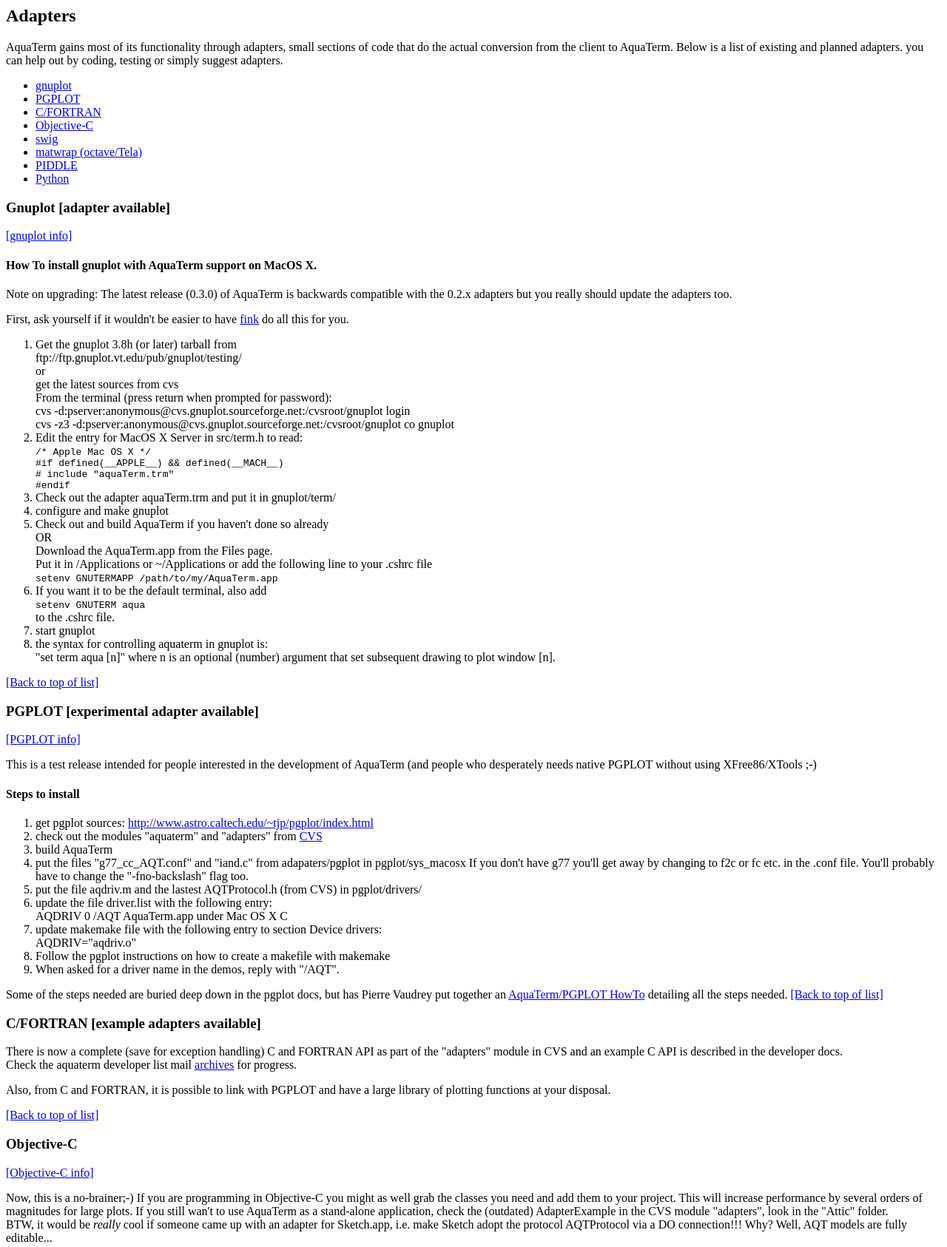
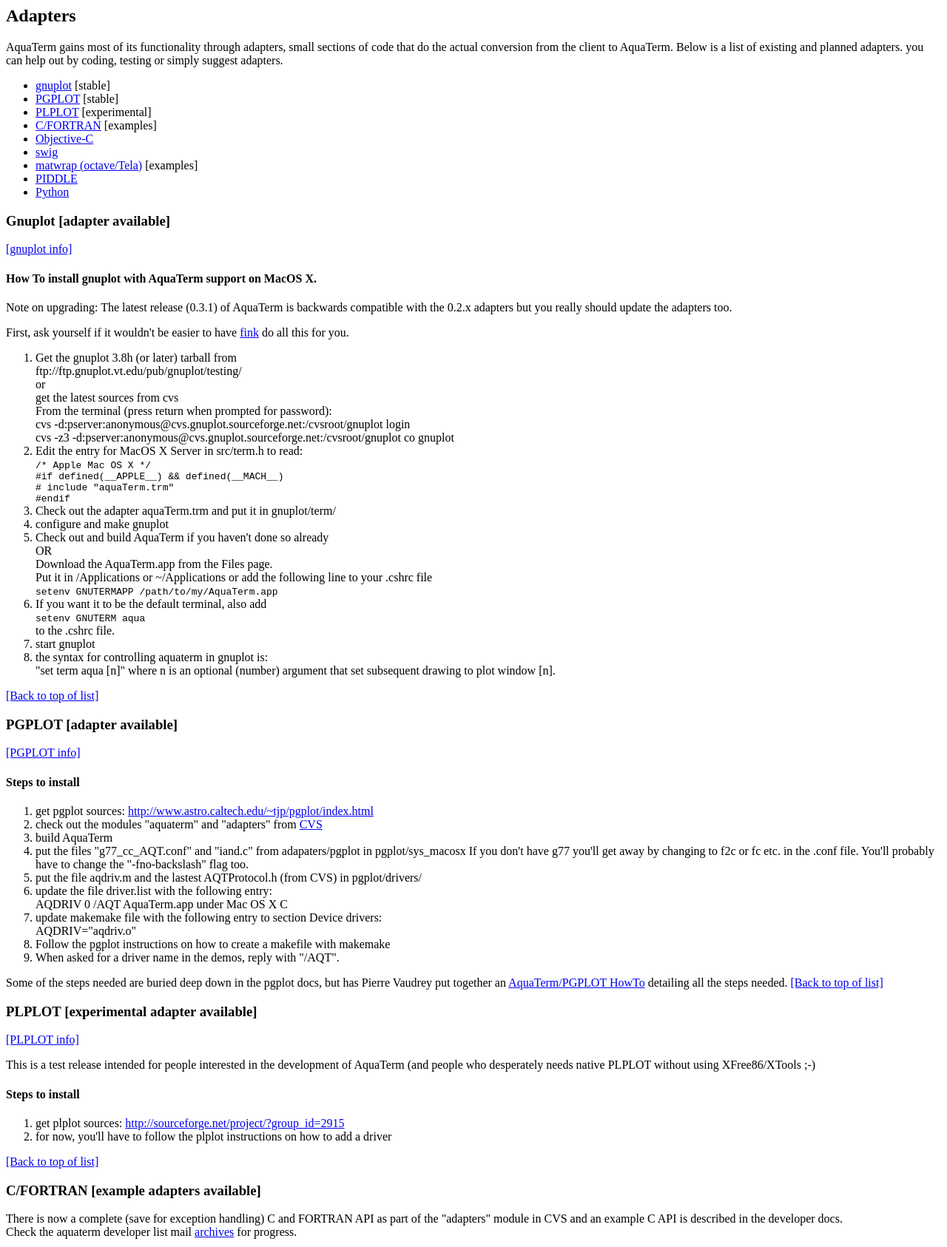
Before and after one commit to AquaTerm/old_website, a plain HTML site: page docs/adapters.html in a window 1280 px wide. Shown: the top 1686 px of the page at 74% size. Drawn offline with Linux system fonts and the light colour scheme.

Commit message:
Update to 0.3.1

```diff
--- a/docs/adapters.html
+++ b/docs/adapters.html
@@ -13,12 +13,13 @@ AquaTerm gains most of its functionality through adapters, small sections of cod
 </P>
 
 <ul compact id="topmenu">
-	<li><a href="#gnuplot">gnuplot</a></li>
-	<li><a href="#pgplot" target="_self">PGPLOT</a></li>
-	<li><a href="#c_fortran" target="_self">C/FORTRAN</a></li>
+	<li><a href="#gnuplot">gnuplot</a> [stable]</li>
+	<li><a href="#pgplot" target="_self">PGPLOT</a> [stable]</li>
+	<li><a href="#pgplot" target="_self">PLPLOT</a> [experimental]</li>
+	<li><a href="#c_fortran" target="_self">C/FORTRAN</a> [examples]</li>
 	<li><a href="#objc" target="_self">Objective-C</a></li>
 	<li><a href="#swig" target="_self">swig</a></li>
-	<li><a href="#matwrap" target="_self">matwrap (octave/Tela)</a></li>
+	<li><a href="#matwrap" target="_self">matwrap (octave/Tela)</a> [examples]</li>
 	<li><a href="#piddle" target="_self">PIDDLE</a></li>
 	<li><a href="#python" target="_self">Python</a></li>
 	<!--<li><a href="#perl" target="_self">Perl</a></li>
@@ -34,7 +35,7 @@ AquaTerm gains most of its functionality through adapters, small sections of cod
 
 <h4>How To install gnuplot with AquaTerm support on MacOS X.
 </h4>
-Note on upgrading: The latest release (0.3.0) of AquaTerm is backwards compatible with the 0.2.x adapters but you really should update the adapters too.
+Note on upgrading: The latest release (0.3.1) of AquaTerm is backwards compatible with the 0.2.x adapters but you really should update the adapters too.
 <P>
 First, ask yourself if it wouldn't be easier to have <a href="http://fink.sourceforge.net" target="_blank">fink</a> do all this for you.
 </P>
@@ -71,13 +72,10 @@ cvs -z3 -d:pserver:anonymous@cvs.gnuplot.sourceforge.net:/cvsroot/gnuplot co gnu
 		</OL>
 <a href="#topmenu" target="_self">[Back to top of list]</a>
 
-<h3><a id="pgplot">PGPLOT [experimental adapter available]</a></h3>
+<h3><a id="pgplot">PGPLOT [adapter available]</a></h3>
 <p>
 <a href="http://www.astro.caltech.edu/~tjp/pgplot/index.html" target="_blank">[PGPLOT info]</a>
 </p>
-This is a test release intended for people interested in the development of AquaTerm
-(and people who desperately needs native PGPLOT without using XFree86/XTools ;-)
-
 <h4>Steps to install</h4>
 
 <ol compact>
@@ -100,6 +98,41 @@ This is a test release intended for people interested in the development of Aqua
 </ol>
 
 Some of the steps needed are buried deep down in the pgplot docs, but has Pierre Vaudrey put together an <a href="./PGPlotAquaHowTo.pdf">AquaTerm/PGPLOT HowTo</a> detailing all the steps needed.
+
+<a href="#topmenu" target="_self">[Back to top of list]</a>
+<h3><a id="plplot">PLPLOT [experimental adapter available]</a></h3>
+<p>
+<a href="http://plplot.sourceforge.net/" target="_blank">[PLPLOT info]</a>
+</p>
+This is a test release intended for people interested in the development of AquaTerm
+(and people who desperately needs native PLPLOT without using XFree86/XTools ;-)
+
+<h4>Steps to install</h4>
+<ol compact>
+	<li> get plplot sources: <a href="http://sourceforge.net/project/?group_id=2915" target="_blank">http://sourceforge.net/project/?group_id=2915</a></li>
+    <li> for now, you'll have to follow the plplot instructions on how to add a driver</LI>
+</ol>
+<!--<ol compact>
+	<li> get pgplot sources: <a href="http://www.astro.caltech.edu/~tjp/pgplot/index.html" target="_blank">http://www.astro.caltech.edu/~tjp/pgplot/index.html</a></li>
+    <li> check out the modules "aquaterm" and "adapters" from <a href="http://sourceforge.net/cvs/?group_id=39915" target="_blank">CVS</a></LI>
+    <li> build AquaTerm</LI>
+	<li> put the files "g77_cc_AQT.conf" and "iand.c" from adapaters/pgplot in pgplot/sys_macosx
+
+        If you don't have g77 you'll get away by changing to f2c or fc etc. in the .conf file.
+        You'll probably have to change the "-fno-backslash" flag too.</li>
+	<li> put the file aqdriv.m and the lastest AQTProtocol.h (from CVS) in pgplot/drivers/</li>
+    <li>update the file driver.list with the following entry:<BR>
+
+    AQDRIV 0 /AQT AquaTerm.app under Mac OS X C</li>
+    <li>update makemake file with the following entry to section Device drivers:<BR>
+
+    AQDRIV="aqdriv.o"</li>
+	<li> Follow the pgplot instructions on how to create a makefile with makemake</li>
+	<li> When asked for a driver name in the demos, reply with "/AQT".</li>
+</ol>
+
+Some of the steps needed are buried deep down in the pgplot docs, but has Pierre Vaudrey put together an <a href="./PGPlotAquaHowTo.pdf">AquaTerm/PGPLOT HowTo</a> detailing all the steps needed.
+-->
 
 <a href="#topmenu" target="_self">[Back to top of list]</a>
 <h3><a id="c_fortran">C/FORTRAN [example adapters available]</a></h3>
@@ -129,7 +162,7 @@ This is something that looks very interesting.<BR>
 Check the aquaterm developer list mail <a href="http://sourceforge.net/mailarchive/forum.php?forum_id=3090" target="_blank">archives</a> for progress.
 </p>
 <a href="#topmenu" target="_self">[Back to top of list]</a>
-<h3><a id="matwrap">matwrap (octave/Tela)</a></h3>
+<h3><a id="matwrap">matwrap (octave/Tela) [example available]</a></h3>
 <p>
 <a href="http://lnc.usc.edu/~holt/matwrap" target="_blank">[matwrap info]</a>
 </p>
```
Also changed, not shown: index.html (+4 -1 lines), fortran1.jpg (added), plplot1.jpg (added).
